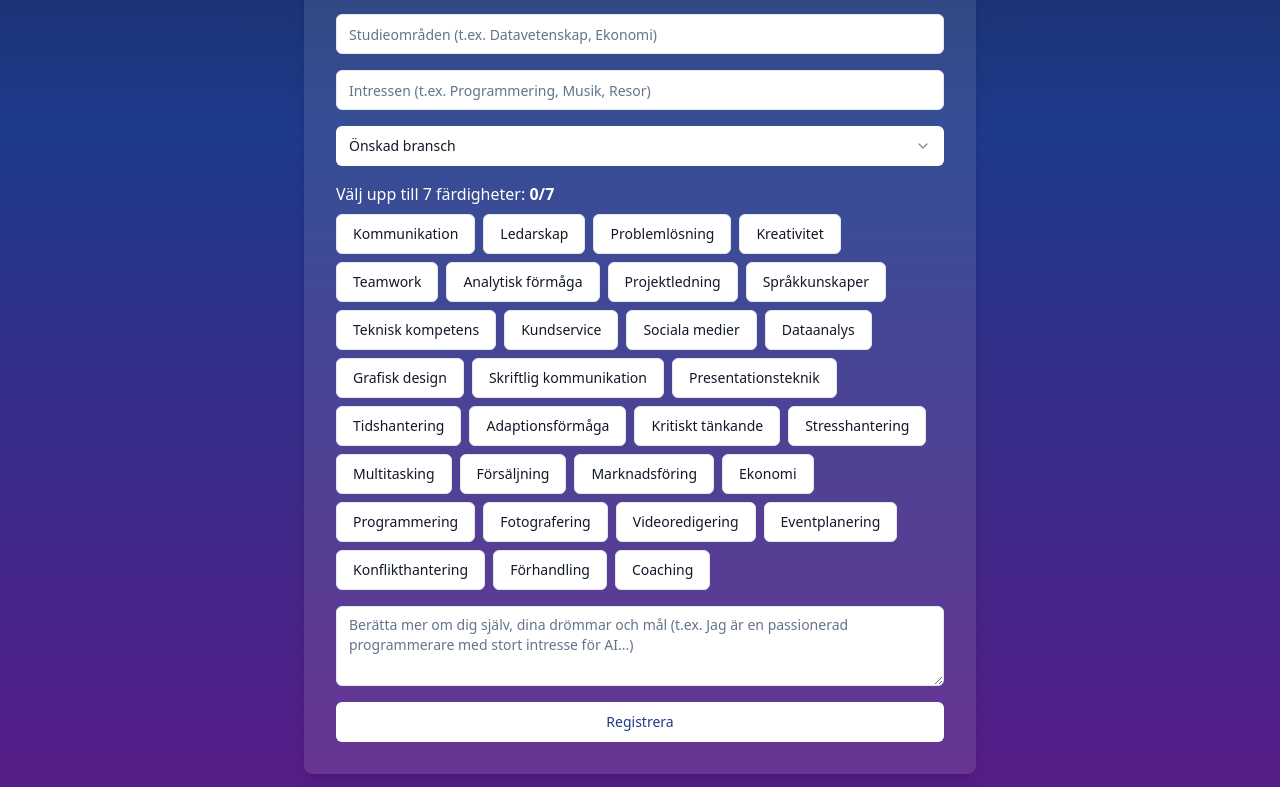
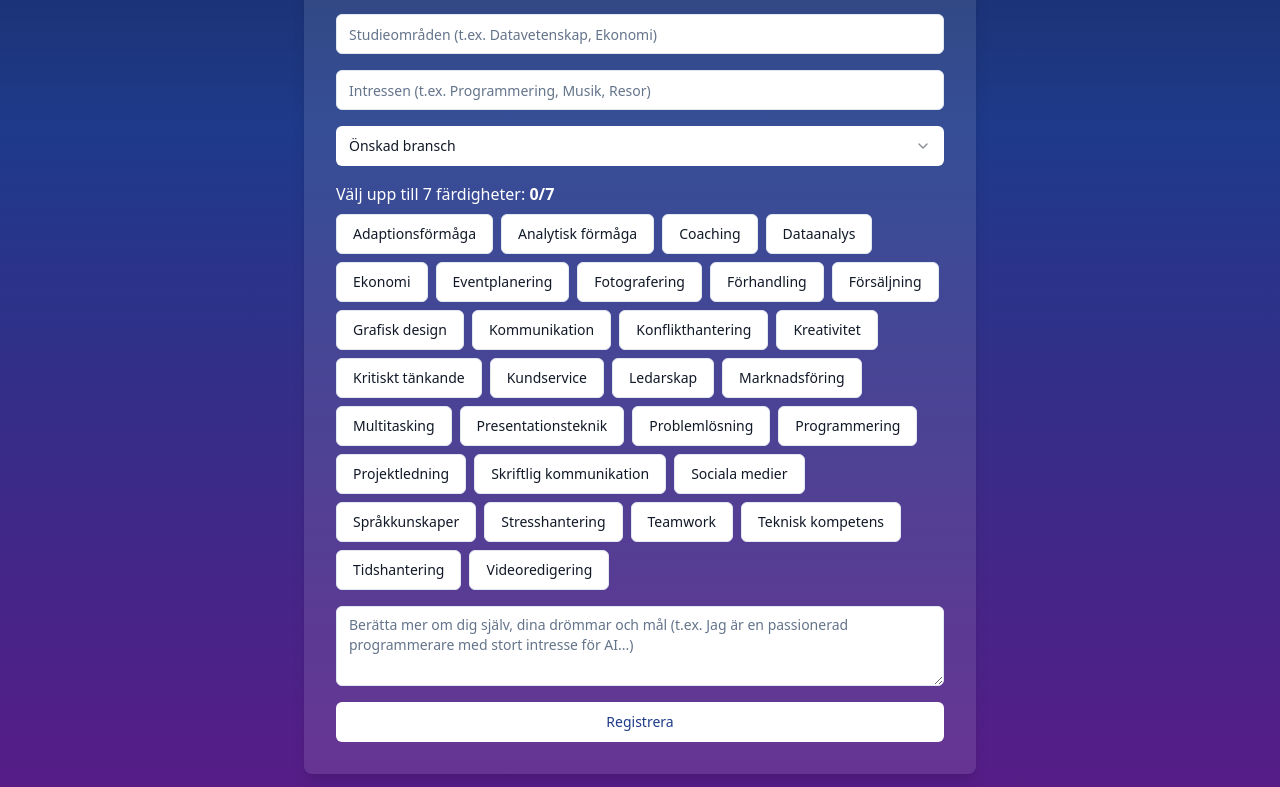
Before and after one commit to metobie/youth-bridge-platform, a React (Vite) app: page /register in a window 1280 px wide. Shown: the part 654-1441 px from the top of the page. Built offline with nearby package versions, Linux system fonts and the light colour scheme.

Commit message:
Sort skills in component
Updated the skill selection component to sort the skills alphabetically for better organization and user experience.
[skip gpt_engineer]

```diff
--- a/src/components/SkillSelector.jsx
+++ b/src/components/SkillSelector.jsx
@@ -5,14 +5,13 @@ import { itemVariants } from '../utils/animationVariants';
 import { Check } from 'lucide-react';
 
 const skills = [
-  'Kommunikation', 'Ledarskap', 'Problemlösning', 'Kreativitet', 'Teamwork',
-  'Analytisk förmåga', 'Projektledning', 'Språkkunskaper', 'Teknisk kompetens',
-  'Kundservice', 'Sociala medier', 'Dataanalys', 'Grafisk design',
-  'Skriftlig kommunikation', 'Presentationsteknik', 'Tidshantering',
-  'Adaptionsförmåga', 'Kritiskt tänkande', 'Stresshantering', 'Multitasking',
-  'Försäljning', 'Marknadsföring', 'Ekonomi', 'Programmering', 'Fotografering',
-  'Videoredigering', 'Eventplanering', 'Konflikthantering', 'Förhandling', 'Coaching'
-];
+  'Adaptionsförmåga', 'Analytisk förmåga', 'Coaching', 'Dataanalys', 'Ekonomi',
+  'Eventplanering', 'Fotografering', 'Förhandling', 'Försäljning', 'Grafisk design',
+  'Kommunikation', 'Konflikthantering', 'Kreativitet', 'Kritiskt tänkande', 'Kundservice',
+  'Ledarskap', 'Marknadsföring', 'Multitasking', 'Presentationsteknik', 'Problemlösning',
+  'Programmering', 'Projektledning', 'Skriftlig kommunikation', 'Sociala medier', 'Språkkunskaper',
+  'Stresshantering', 'Teamwork', 'Teknisk kompetens', 'Tidshantering', 'Videoredigering'
+].sort();
 
 const SkillSelector = ({ skills: selectedSkills, onChange }) => {
   const handleSkillChange = (skill) => {
```
